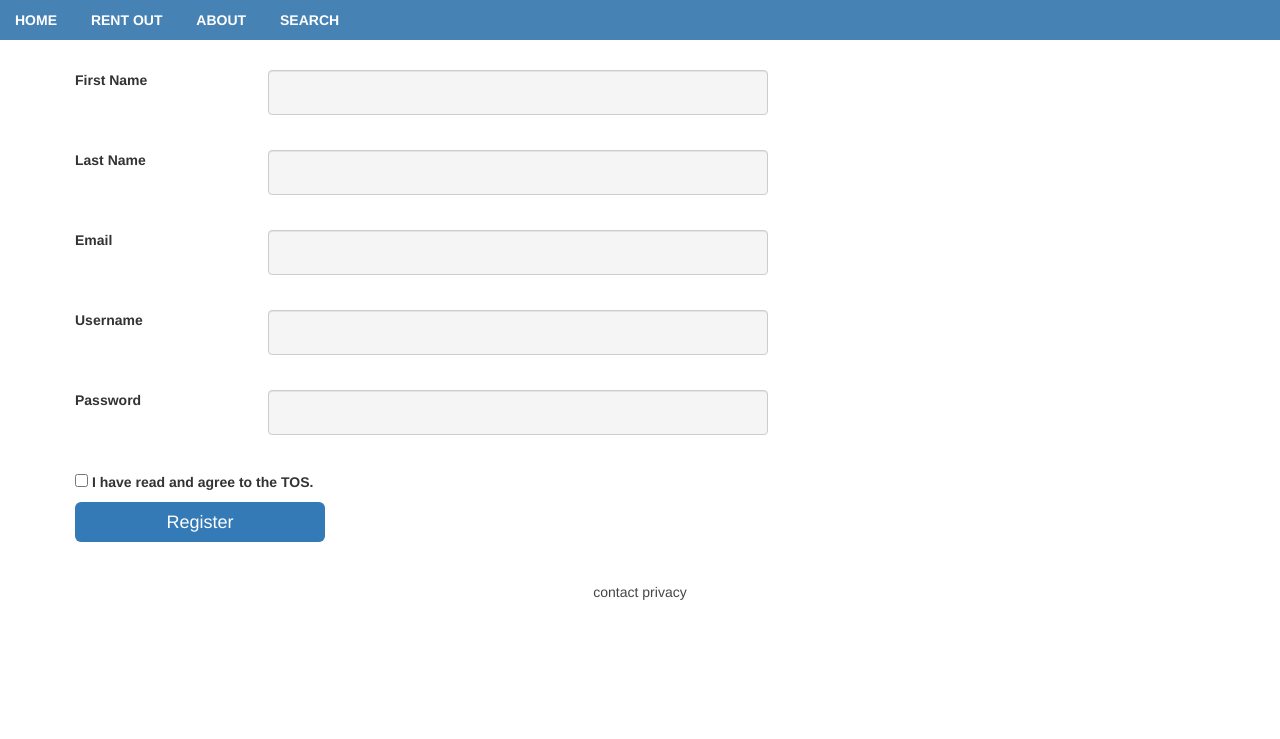
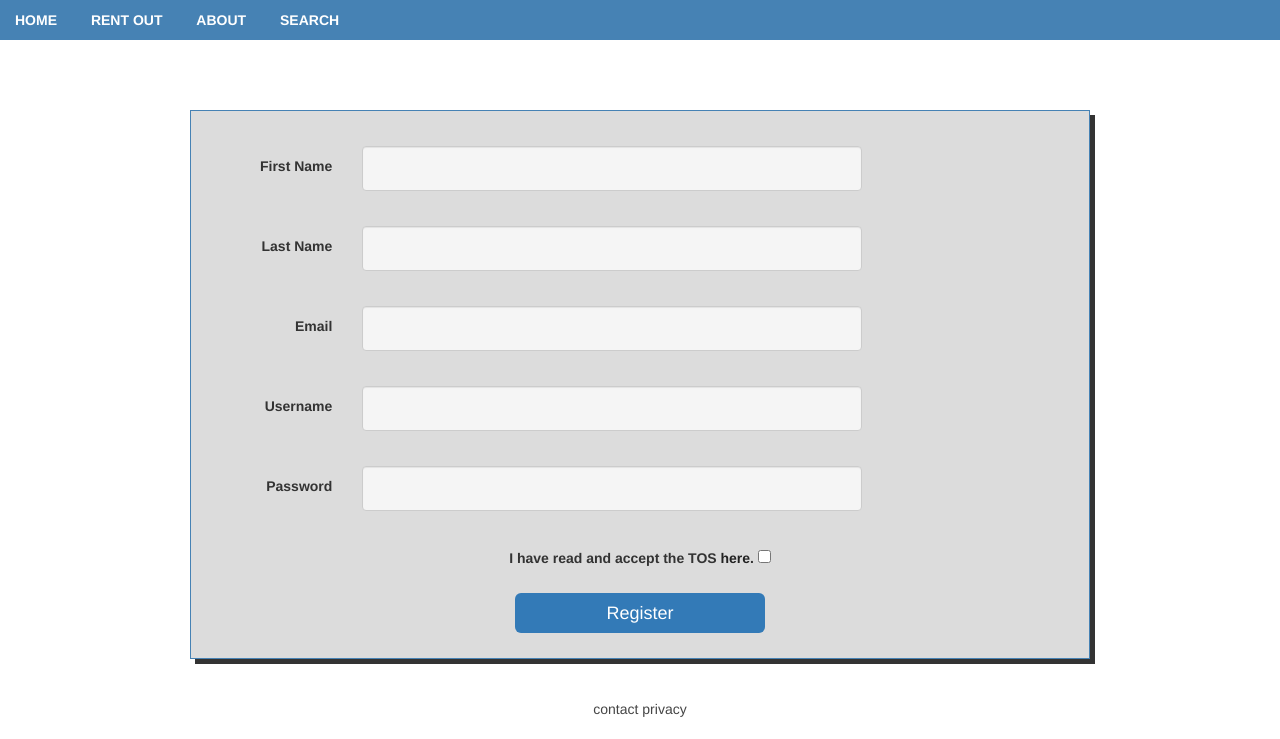
Before and after one commit to Stnguyenx3/DavidsList, a PHP site: page /home/register in a window 1280 px wide. Shown: the part 120-859 px from the top of the page. Before the commit the page ends 720 px from the top, so only its background shows below. Run offline with PHP 8.4, Linux system fonts and the light colour scheme; some libraries are stand-ins or nearby versions.

Commit message:
Improved layout of registration page.

```diff
--- a/application/view/home/login.php
+++ b/application/view/home/login.php
@@ -1,11 +1,11 @@
-<body>
+
 	<div class="container">
 
         <div class="card">
 
             <form class="form-signin center-block">
 
-                <input type="email" id="inputEmail" class="form-control center-block" placeholder="Email address" required autofocus>
+                <input type="email" id="inputEmail" class="form-control center-block" placeholder="Email address" required>
 
                 <input type="password" id="inputPassword" class="form-control center-block" placeholder="Password" required>
 
--- a/application/view/home/register.php
+++ b/application/view/home/register.php
@@ -1,4 +1,7 @@
 <div class="container">
+
+	<form class="form-signup center-block">
+
 		<div class="form-group row">
 			  <label for="form-first-name" class="col-sm-2 col-form-label">First Name</label>
 			  <div class="col-sm-10">
@@ -34,14 +37,17 @@
 			  </div>
 		</div>
 
-	<div class="form-check">
-	  <label class="form-check-label">
-		<input class="form-check-input" type="checkbox" value="">
-		I have read and agree to the TOS.
+		<div class="form-group row">
+			<label for="form-TOS" class="col-sm-12" style="text-align:center">
+				I have read and accept the TOS <a href="#">here</a>.
+				<input class="form-check" type="checkbox" value="" id="form-TOS" required>
 			</label>
 		</div>
 
-	<button type="button" class="btn btn-primary btn-lg btn-block login-button">Register</button>
+		<button class="btn btn-primary btn-lg btn-block login-button center-block" type="submit">Register</button>
+
+	</form>
+
 
 
 
--- a/public/css/style.css
+++ b/public/css/style.css
@@ -61,6 +61,12 @@ h1 {
     padding: 5px 10px;
 	margin-bottom: 10px;
 }
+
+.container input.form-checkbox {
+	width: auto;
+	height: auto;
+}
+
 .container input[type="submit"] {
     background-color: #ccc;
     cursor: pointer;
@@ -110,11 +116,6 @@ label {
 	margin-top: 10px;
 }
 
-.container input.form-check-input {
-	width: auto;
-	height: auto;
-}
-
 .col-center{
   margin:0 auto;
 }
@@ -133,6 +134,16 @@ label {
 	box-shadow: 5px 5px;
 }
 
+.form-signup {
+	margin-top: 50px;
+	padding: 25px;
+	width: 900px;
+	height: 75%;
+	background-color: Gainsboro;
+	border: 1px solid SteelBlue;
+	box-shadow: 5px 5px;
+}
+
 .login-link {
 	text-align: center;
 	padding: 10px;
@@ -141,3 +152,13 @@ label {
 .login-link a {
 	padding-right: 10px;
 }
+
+.col-form-label {
+	margin-top: 20px;
+	text-align: right;
+}
+
+.container input.form-check {
+	width: auto;
+	height: auto;
+}
```
Lines whose indentation alone changed are shown as unchanged.
